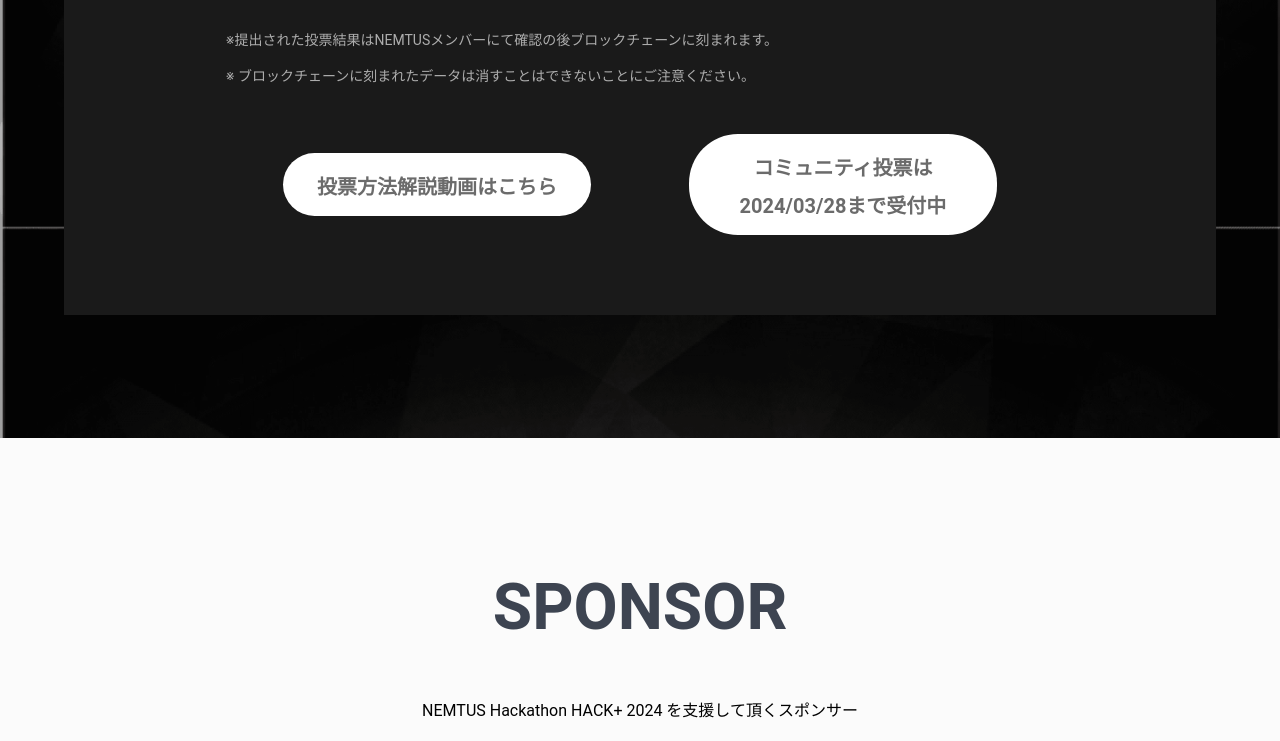
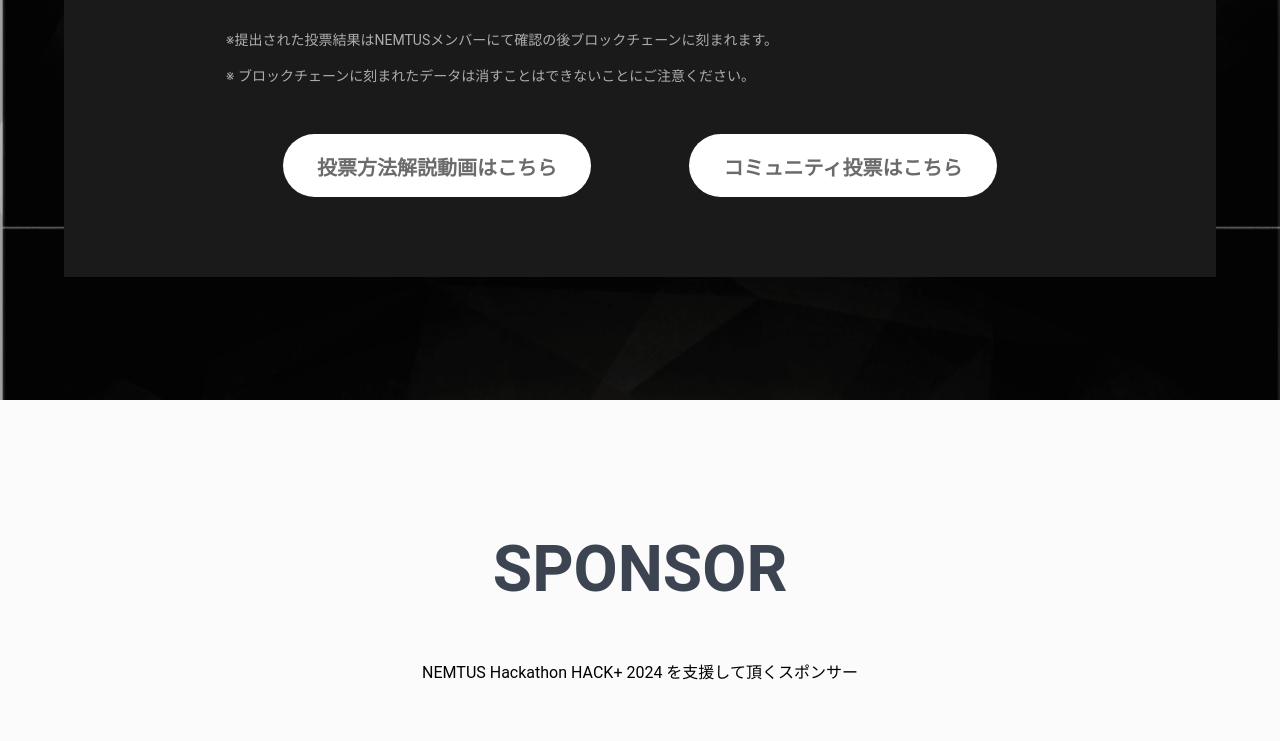
Before and after one commit to nemtus/hackathon-lp-2024, a website: page public/index.html in a window 1280 px wide. Shown: the part 6840-7581 px from the top of the page. Drawn offline with nearby package versions, Linux system fonts and the light colour scheme.

Commit message:
fix: button label text to vote

```diff
--- a/public/index.html
+++ b/public/index.html
@@ -347,7 +347,7 @@
 					</p>
 					<div class="member-buttons">
 						<a href="https://www.youtube.com/watch?v=tX1APQDTOIQ" target="_blank" rel="noopener noreferrer" class="button button-white">投票方法解説動画はこちら</a><br class="only-950">
-						<a href="https://nemtus-hackathon.web.app/" target="_blank" rel="noopener noreferrer" class="button button-white">コミュニティ投票は<br>2024/03/28まで受付中</a>
+						<a href="https://nemtus-hackathon.web.app/" target="_blank" rel="noopener noreferrer" class="button button-white">コミュニティ投票はこちら</a>
 					</div>
 				</div>
 			</div>
```
